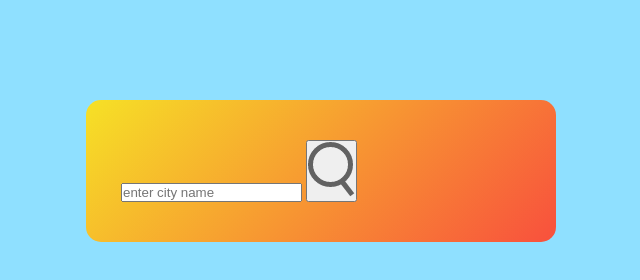
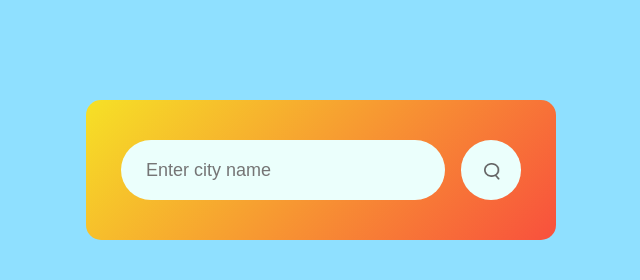
Before and after one commit to Prathamesh1102/Wheather-App-Using-Html-CSS-JavaScript, a plain HTML site: page index.html in a window 1280 px wide. Shown: the whole page, without its empty margins (319-959 px from the left). Drawn offline with Linux system fonts and the light colour scheme.

Commit message:
Minor Changes

```diff
--- a/index.html
+++ b/index.html
@@ -9,7 +9,7 @@
 <body>
     <div class="card">
         <div class="search">
-            <input type="text" placeholder="enter city name" spellcheck="false">
+            <input type="text" placeholder="Enter city name" spellcheck="false">
             <button><img src="./images/search.png"></button>
         </div>
     </div>
--- a/style.css
+++ b/style.css
@@ -16,3 +16,36 @@ body {
     padding: 40px 35px;
     border-radius: 15px;
 }
+.search {
+    width: 100%;
+    display: flex;
+    align-items: center;
+    justify-content: space-between;
+}
+.search input{
+    padding: 10px 25px;
+    border: 0;
+    outline: 0;
+    background: #ebfffc;
+    color: #555;
+    height: 60px;
+    border-radius: 30px;
+    flex: 1;
+    margin-right: 16px;
+    font-size: 18px;
+}
+.search button{
+    border: 0;
+    outline: 0;
+    background: #ebfffc;
+    border-radius: 50%;
+    width: 60px;
+    height: 59.5px;
+    cursor: pointer;
+}
+.search button img{
+    width: 16px;
+    height: 17px;
+    margin-top: 5px;
+    margin-left: 2px;
+}
```
